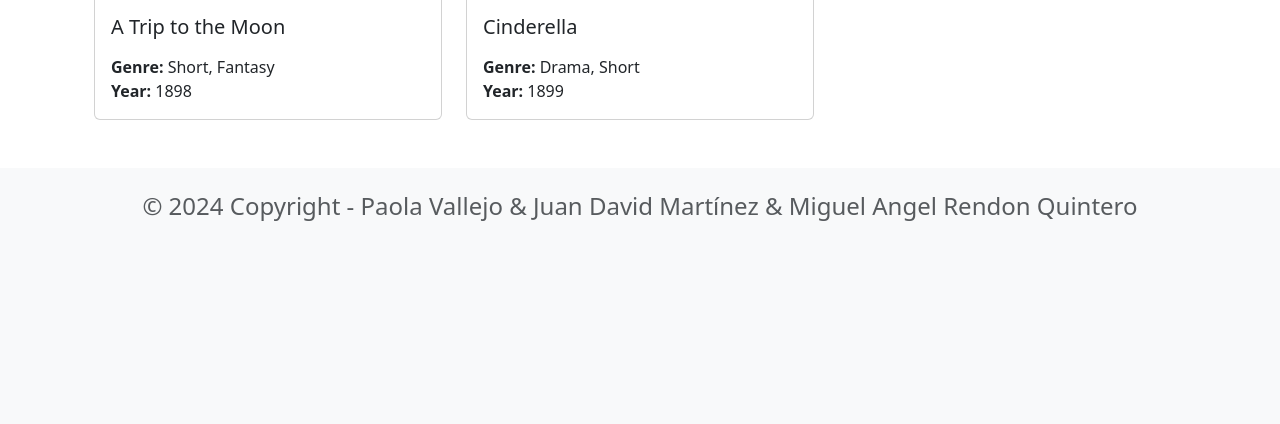
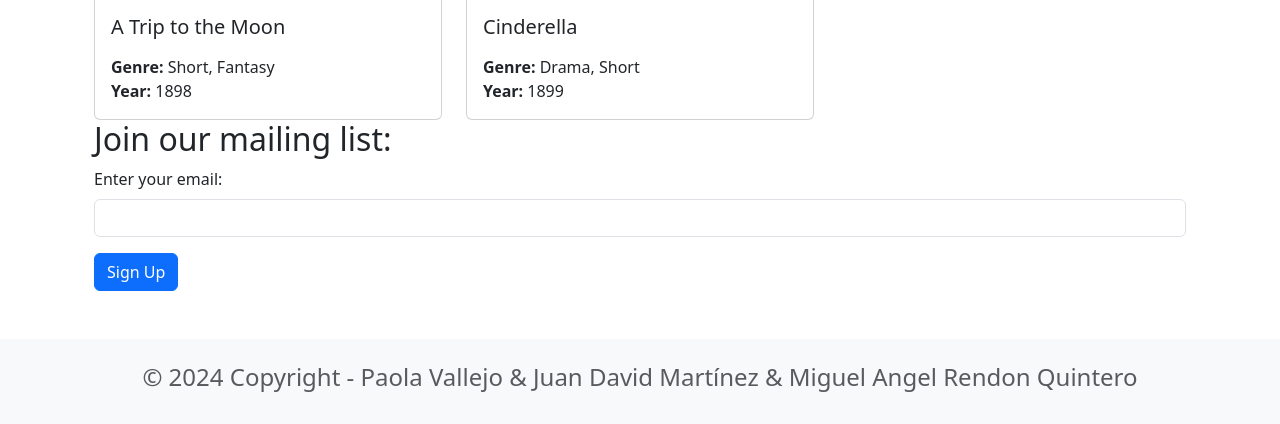
Before and after one commit to marendonq/Taller2-PI, a Django app: template movie/templates/home.html in a window 1280 px wide. Shown: the part 3220-3644 px from the top of the page. Before the commit the page ends 3441 px from the top, so only its background shows below. Run offline with Django 5.2, Linux system fonts and the light colour scheme; the template is opened without the code that fills it: values that come from a table or form of the project are taken from there, others are empty; data comes from the database, SQL or seed files in the repository.

Commit message:
Taller 2 - Complete

```diff
--- a/movie/templates/home.html
+++ b/movie/templates/home.html
@@ -39,5 +39,14 @@
         </div>
         {% endfor %}
     </div>
+        <h2>Join our mailing list:</h2>
+        <form action="{% url 'signup' %}">
+            <div class="mb-3">
+                <label for="email" class="form-label">Enter your email:</label>
+                <input type="email" class="form-control" name="email" />
+            </div>
+            <button type="submit" class="btn btn-primary">Sign Up</button>
+        </form>
+
 </div>
 {% endblock content %}
--- /dev/null
+++ b/movie/templates/signup.html
@@ -0,0 +1,4 @@
+<h2>
+    Added {{email}} to mailing list
+</h2>
+<a href="{% url 'home' %}"> Home</a>
--- a/movie/urls.py
+++ b/movie/urls.py
@@ -5,5 +5,6 @@ from . import views
 urlpatterns = [
     path('', views.home, name='home'),
     path('about/', views.about, name='about'),
-    path('statistics/', views.statistics_view, name='statistics')
+    path('statistics/', views.statistics_view, name='statistics'),
+    path('signup/', views.signup, name='signup'),
 ]
--- a/movie/views.py
+++ b/movie/views.py
@@ -23,7 +23,9 @@ def home(request):
 def about(request):
     return render(request, 'about.html')
 
-
+def signup(request):
+    email = request.GET.get('email')
+    return render(request, 'signup.html', {'email':email})
 
 
 def statistics_view(request):
```
